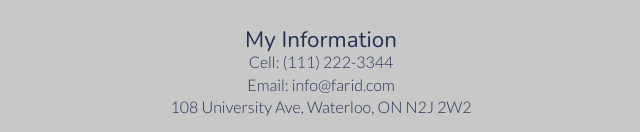
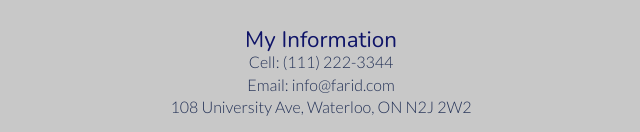
Before and after one commit to FrontDevR/faridcollege.github.io, a plain HTML site: page index.html in a window 1280 px wide. Shown: the part 6075-6207 px from the top of the page, 319-959 px from the left. Drawn offline with nearby package versions, Linux system fonts and the light colour scheme.

Commit message:
Update basic_style.css
h4 color changed to #0f1468

```diff
--- a/styles/basic_style.css
+++ b/styles/basic_style.css
@@ -52,6 +52,7 @@ h3 {
 
 h4 {
   font-size: 1.4rem;
+  color:#0f1468;
 }
 
 p {
```
